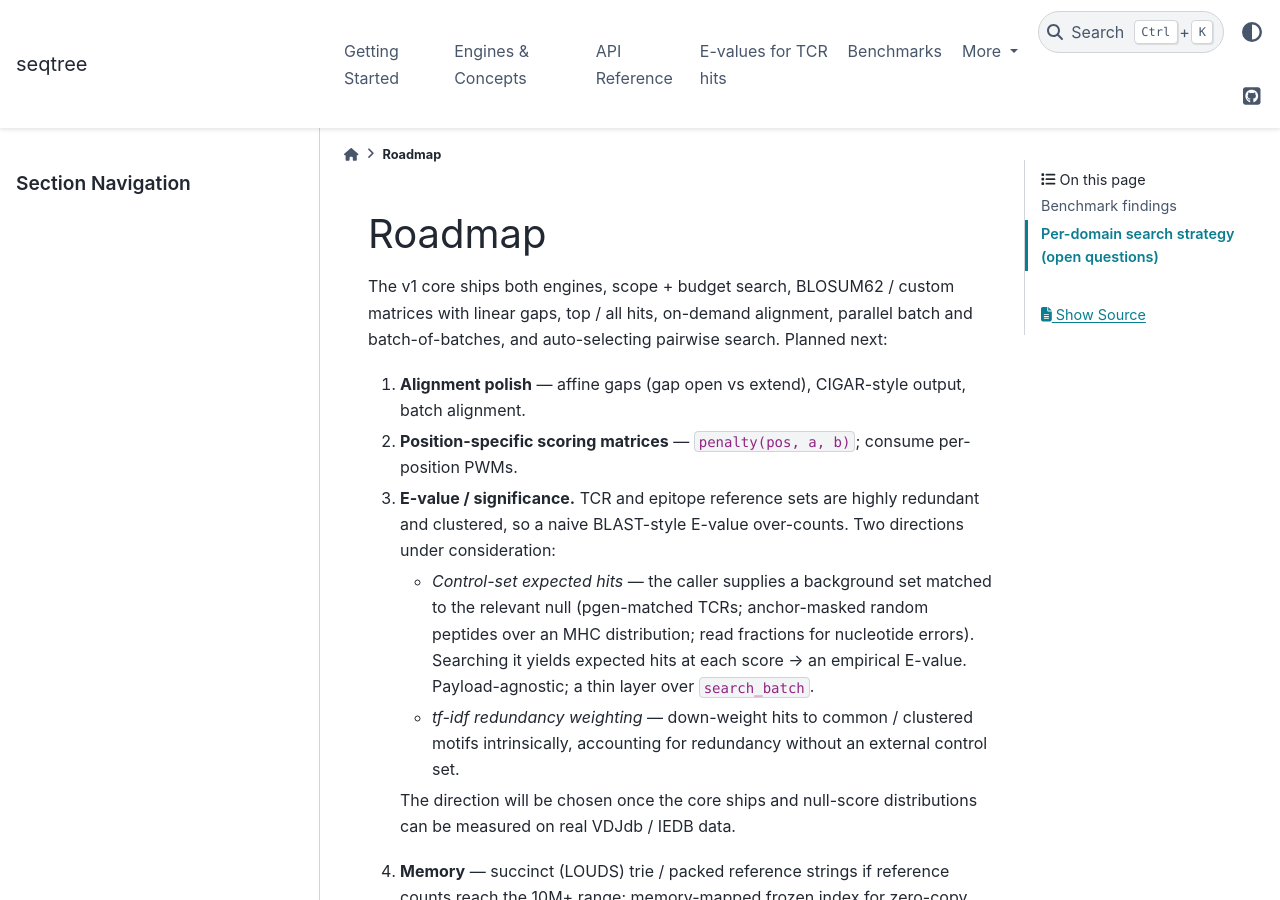
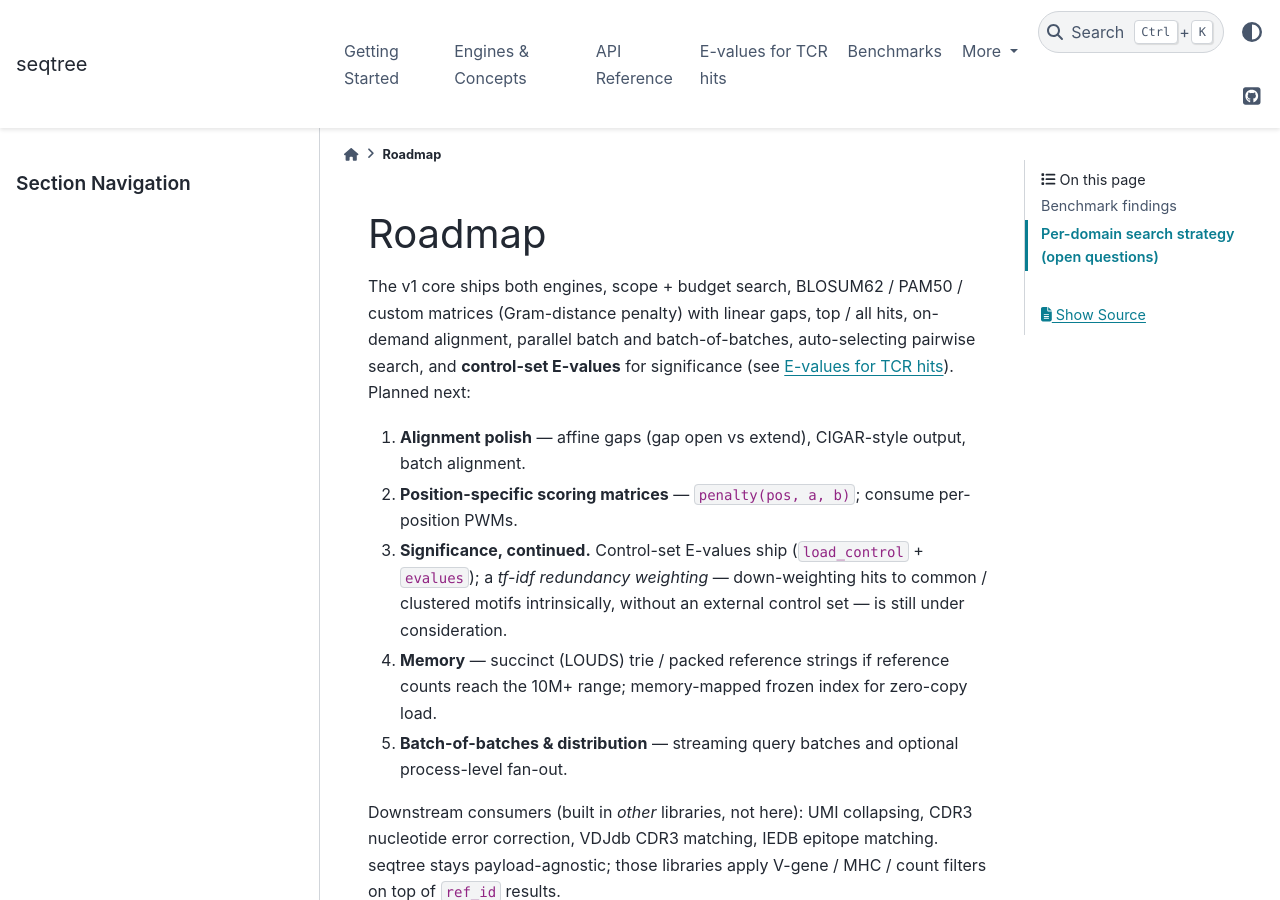
Before and after one commit to antigenomics/seqtree, a Sphinx documentation site: the page built from docs/roadmap.rst, in a window 1280 px wide and 900 px high. Built offline with Sphinx 7.4.7 and the PyData theme 0.15.4, drawn with Linux system fonts in a browser that asks for light colours.

Commit message:
docs: embed E-value/epitope figures, author the appendix, link compiled PDF
- appendix/evalue.tex: author Mikhail Shugay (affiliations + email from the VDJdb-2026
  manuscript); recompile evalue.pdf (now committed, un-ignored) and ship it under
  docs/_static; link it from the E-value page via a :download: admonition
- docs/benchmarks.rst: embed evalue_matrix.svg and epitope_detection.svg (were generated
  but never shown); refresh stale "two harnesses" intro
- README: note PAM50/custom (Gram-distance) matrices + control-set E-values; add evalues()
  quickstart; flag prebuilt wheels are macOS arm64 (Apple Silicon) only, no Intel wheels
- getting-started/roadmap: same macOS-arm note; E-values moved from roadmap to shipped

Co-Authored-By: Claude Opus 4.8 <noreply@anthropic.com>

```diff
--- a/docs/roadmap.rst
+++ b/docs/roadmap.rst
@@ -1,25 +1,16 @@
 Roadmap
 =======
 
-The v1 core ships both engines, scope + budget search, BLOSUM62 / custom matrices with linear
-gaps, top / all hits, on-demand alignment, parallel batch and batch-of-batches, and auto-selecting
-pairwise search. Planned next:
+The v1 core ships both engines, scope + budget search, BLOSUM62 / PAM50 / custom matrices
+(Gram-distance penalty) with linear gaps, top / all hits, on-demand alignment, parallel batch and
+batch-of-batches, auto-selecting pairwise search, and **control-set E-values** for significance (see
+:doc:`evalue`). Planned next:
 
 1. **Alignment polish** — affine gaps (gap open vs extend), CIGAR-style output, batch alignment.
 2. **Position-specific scoring matrices** — ``penalty(pos, a, b)``; consume per-position PWMs.
-3. **E-value / significance.** TCR and epitope reference sets are highly redundant and clustered,
-   so a naive BLAST-style E-value over-counts. Two directions under consideration:
-
-   - *Control-set expected hits* — the caller supplies a background set matched to the relevant
-     null (pgen-matched TCRs; anchor-masked random peptides over an MHC distribution; read
-     fractions for nucleotide errors). Searching it yields expected hits at each score → an
-     empirical E-value. Payload-agnostic; a thin layer over ``search_batch``.
-   - *tf-idf redundancy weighting* — down-weight hits to common / clustered motifs intrinsically,
-     accounting for redundancy without an external control set.
-
-   The direction will be chosen once the core ships and null-score distributions can be measured
-   on real VDJdb / IEDB data.
-
+3. **Significance, continued.** Control-set E-values ship (``load_control`` + ``evalues``); a
+   *tf-idf redundancy weighting* — down-weighting hits to common / clustered motifs intrinsically,
+   without an external control set — is still under consideration.
 4. **Memory** — succinct (LOUDS) trie / packed reference strings if reference counts reach the
    10M+ range; memory-mapped frozen index for zero-copy load.
 5. **Batch-of-batches & distribution** — streaming query batches and optional process-level fan-out.
```
Also changed, not shown: README.md (+31 -8 lines), docs/benchmarks.rst (+11 -2 lines), docs/evalue.rst (+7 -0 lines), docs/getting-started.rst (+6 -1 lines), docs/_static/bench/epitope_detection.svg (added), docs/_static/bench/evalue_matrix.svg (added), 4 other files.
